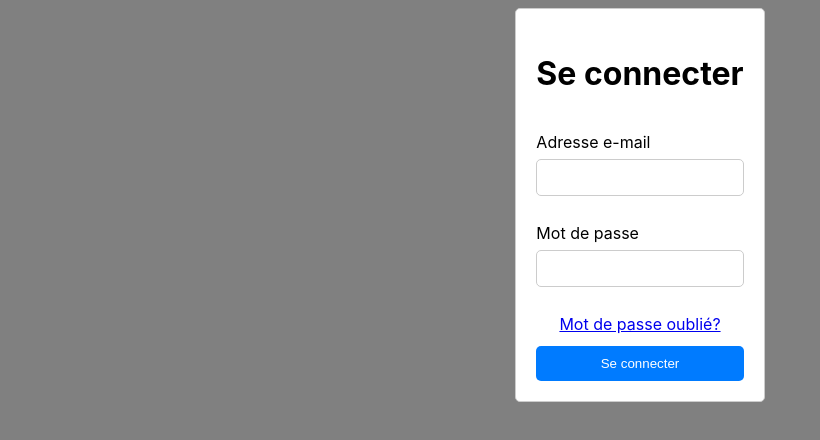
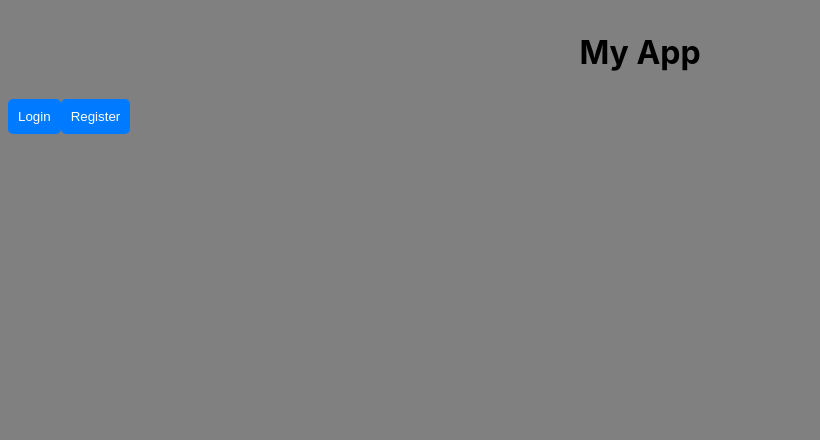
Before and after one commit to Manu-Marques/Planetes, a React (Vite) app in the folder client/: page /register in a window 1280 px wide. Shown: the top 440 px of the page, without its empty margins (0-820 px from the left). Built offline with nearby package versions, Linux system fonts and the light colour scheme.

Commit message:
added button for login and register

```diff
--- a/client/src/components/app/App.tsx
+++ b/client/src/components/app/App.tsx
@@ -1,13 +1,12 @@
 import { useState } from 'react'
-import './app.scss'
-import Register from '../register'
-import Login from '../login'
+import './styles.scss'
+import Header from '../header'
 
 function App() {
 
   return (
     <div className="App">
-   <Login />
+   <Header />
     </div>
   )
 }
--- /dev/null
+++ b/client/src/components/header/index.tsx
@@ -0,0 +1,34 @@
+import './styles.scss'
+import { useState } from 'react'
+import Register from '../register'
+import Login from '../login'
+
+export default function Header () {
+
+    const [showLogin, setShowLogin] = useState(false)
+    const [showRegister, setShowRegister] = useState(false)
+
+    const handleLoginClick = () => {
+        setShowLogin(true);
+        setShowRegister(false);
+      };
+
+      const handleRegisterClick = () => {
+        setShowLogin(false);
+        setShowRegister(true);
+      };
+
+
+
+    return (
+        <div className="header">
+            <h1 className="header__title">My App</h1>
+            <div className="header__links">
+                <button onClick={handleLoginClick} className="header__links__link" >Login</button>
+                {showLogin && <Login />}
+                <button onClick={handleRegisterClick} className="header__links__link">Register</button>
+                {showRegister && <Register />}
+            </div>
+        </div>
+    )
+}
--- a/client/src/components/login/index.tsx
+++ b/client/src/components/login/index.tsx
@@ -1,4 +1,4 @@
-import './login.scss';
+import './styles.scss';
 import { useState } from 'react';
 
 interface FormValues {
@@ -26,6 +26,8 @@ export default function Login() {
         e.preventDefault();
     }
 
+
+
     return (
         <div className="container">
             <h1 className='container__title'>Se connecter</h1>
@@ -49,7 +51,7 @@ export default function Login() {
                     required
                 />
                 <div className='container__forgot'>
-                    <a className='container__forgot__password' href='/forgot-password'>Mot de passe oublié?</a>
+                    <a className='container__forgot__password' href='/forgot-password'>Mot de passe oublié</a>
                 </div>
                 <button type="submit">Se connecter</button>
             </form>
--- a/client/src/components/login/login.scss
+++ b/client/src/components/login/styles.scss
@@ -1,4 +1,5 @@
 .container {
+  width: 350px;
   max-width: 400px;
   margin: 0 auto;
   padding: 20px;
--- a/client/src/components/register/index.tsx
+++ b/client/src/components/register/index.tsx
@@ -1,5 +1,5 @@
 import * as React from 'react';
-import './register.scss';
+import './styles.scss';
 import { useState } from 'react';
 
 interface FormValues {
--- a/client/src/components/register/register.scss
+++ b/client/src/components/register/styles.scss
@@ -9,6 +9,7 @@
 
 h1 {
   text-align: center;
+  color: black;
 }
 
 form {
@@ -21,6 +22,7 @@ form {
 }
 
 label {
+  color: black;
   margin-bottom: 5px;
 }
 
```
Also changed, not shown: client/src/components/app/styles.scss (renamed from client/src/components/app/app.scss), client/src/components/header/styles.scss (added). Lines whose indentation alone changed are shown as unchanged.
